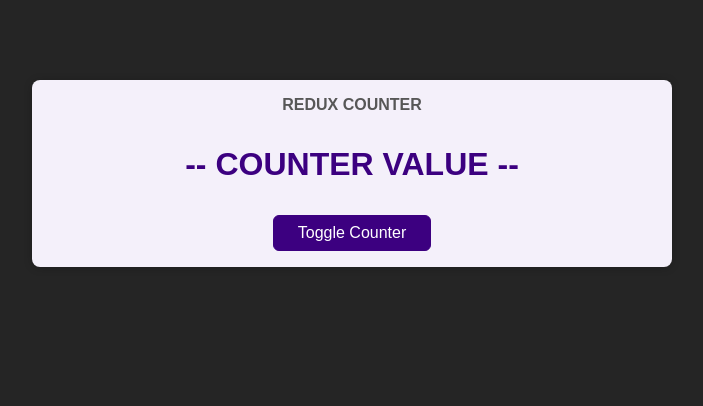
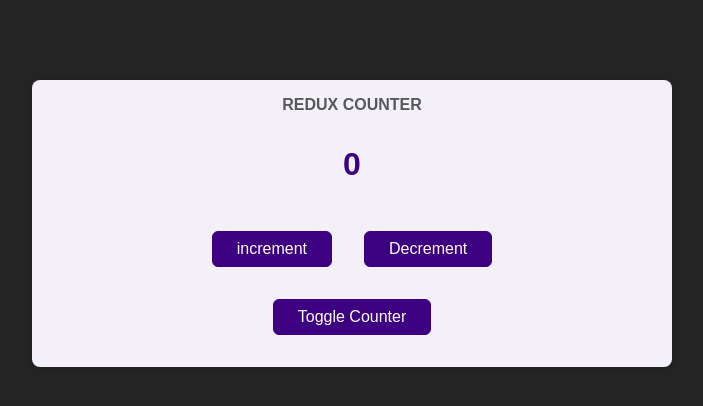
Before and after one commit to GAURAV1-ui/React-Redux, a React (Create React App) app: page / in a window 1280 px wide. Shown: the top 406 px of the page, without its empty margins (288-991 px from the left). Built offline with nearby package versions, Linux system fonts and the light colour scheme.

Commit message:
new commit

```diff
--- a/src/components/Counter.js
+++ b/src/components/Counter.js
@@ -1,12 +1,20 @@
+import { useSelector } from 'react-redux';
+
 import classes from './Counter.module.css';
 
 const Counter = () => {
+  const counter = useSelector(state => state.counter);
+
   const toggleCounterHandler = () => {};
 
   return (
     <main className={classes.counter}>
       <h1>Redux Counter</h1>
-      <div className={classes.value}>-- COUNTER VALUE --</div>
+      <div className={classes.value}>{counter}</div>
+      <div>
+        <button>increment</button>
+        <button>Decrement</button>
+      </div>
       <button onClick={toggleCounterHandler}>Toggle Counter</button>
     </main>
   );
--- a/src/components/Counter.module.css
+++ b/src/components/Counter.module.css
@@ -21,3 +21,7 @@
   margin: 2rem 0;
   font-weight: bold;
 }
+
+.counter button {
+  margin: 1rem;
+}
```
